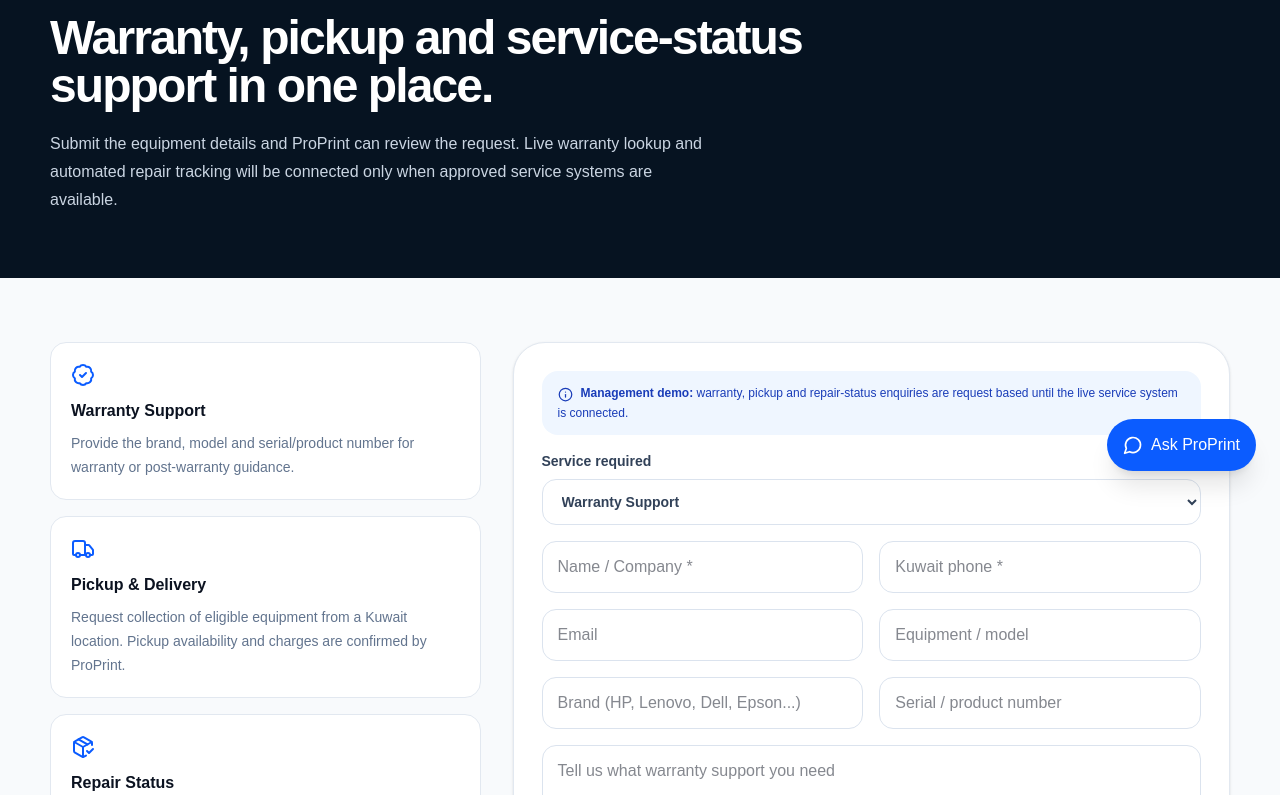
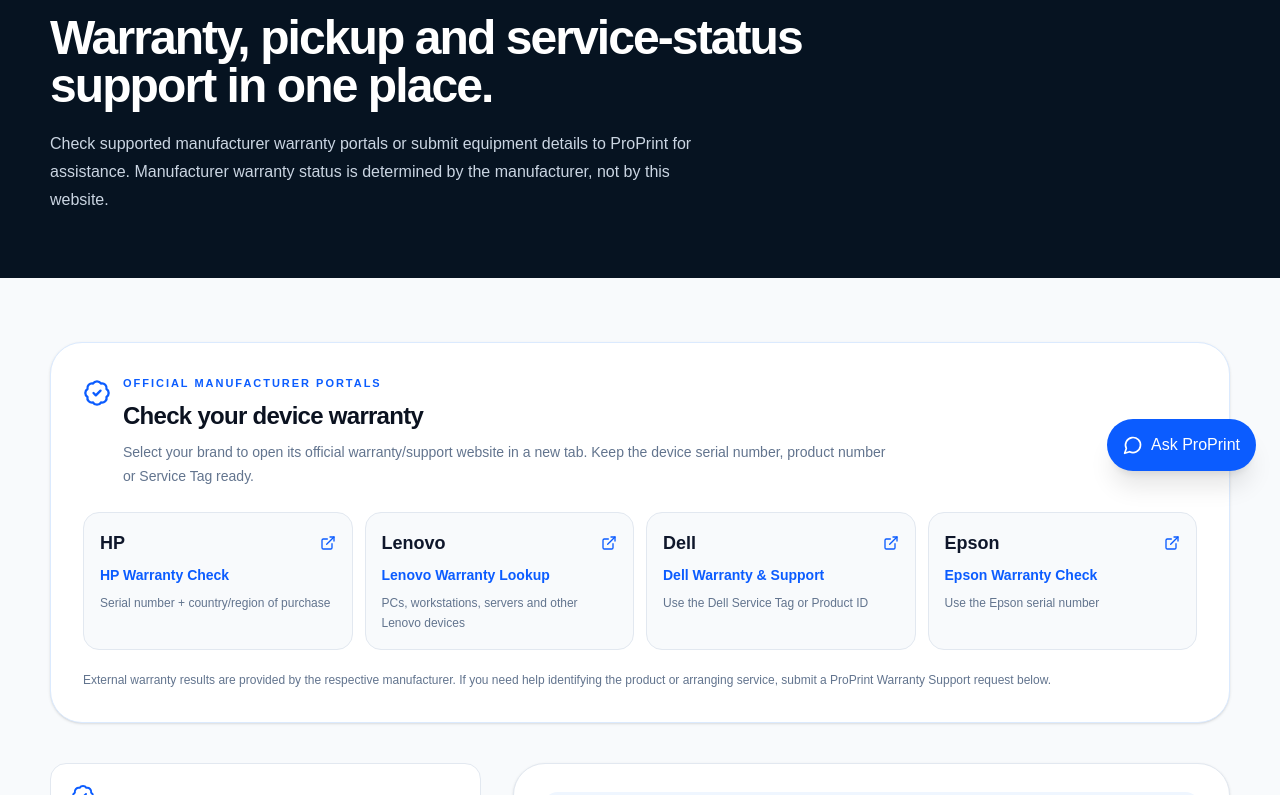
Before and after one commit to broprint/proprint-solutions-2026, a Next.js app: page /customer-care in a window 1280 px wide. Shown: the part 305-1100 px from the top of the page. Built offline with nearby package versions, Linux system fonts and the light colour scheme.

Commit message:
Add official manufacturer warranty lookup links

```diff
--- a/app/customer-care/page.tsx
+++ b/app/customer-care/page.tsx
@@ -1,5 +1,5 @@
 import Link from 'next/link';
-import { ArrowLeft, BadgeCheck, PackageCheck, Truck } from 'lucide-react';
+import { ArrowLeft, BadgeCheck, ExternalLink, PackageCheck, Truck } from 'lucide-react';
 import { CustomerCareForm } from '@/components/CustomerCareForm';
 
 export const metadata = {
@@ -8,6 +8,13 @@ export const metadata = {
 };
 
 type ServiceKey = 'warranty' | 'pickup' | 'status';
+
+const warrantyLinks = [
+  { brand: 'HP', label: 'HP Warranty Check', href: 'https://support.hp.com/emea_middle_east-en/check-warranty', hint: 'Serial number + country/region of purchase' },
+  { brand: 'Lenovo', label: 'Lenovo Warranty Lookup', href: 'https://support.lenovo.com/kw/en/warranty-upgrade-and-services/', hint: 'PCs, workstations, servers and other Lenovo devices' },
+  { brand: 'Dell', label: 'Dell Warranty & Support', href: 'https://www.dell.com/support/home/en-kw', hint: 'Use the Dell Service Tag or Product ID' },
+  { brand: 'Epson', label: 'Epson Warranty Check', href: 'https://warrantycheck.epson.eu/', hint: 'Use the Epson serial number' },
+];
 
 export default async function CustomerCarePage({ searchParams }: { searchParams: Promise<{ service?: string }> }) {
   const params = await searchParams;
@@ -22,13 +29,35 @@ export default async function CustomerCarePage({ searchParams }: { searchParams:
           <div className="mt-8 max-w-3xl">
             <div className="text-[11px] font-black uppercase tracking-[.2em] text-[#57a7ff]">ProPrint Customer Care</div>
             <h1 className="mt-3 text-4xl font-black tracking-[-.04em] sm:text-5xl">Warranty, pickup and service-status support in one place.</h1>
-            <p className="mt-5 max-w-2xl leading-7 text-slate-300">Submit the equipment details and ProPrint can review the request. Live warranty lookup and automated repair tracking will be connected only when approved service systems are available.</p>
+            <p className="mt-5 max-w-2xl leading-7 text-slate-300">Check supported manufacturer warranty portals or submit equipment details to ProPrint for assistance. Manufacturer warranty status is determined by the manufacturer, not by this website.</p>
           </div>
         </div>
       </section>
 
       <section className="py-16">
-        <div className="container grid gap-8 lg:grid-cols-[.75fr_1.25fr]">
+        <div className="container">
+          <div className="mb-10 rounded-[2rem] border border-blue-100 bg-white p-6 shadow-sm sm:p-8">
+            <div className="flex items-start gap-3">
+              <BadgeCheck className="mt-1 shrink-0 text-[#0b5cff]" size={28}/>
+              <div>
+                <div className="text-[11px] font-black uppercase tracking-[.18em] text-[#0b5cff]">Official Manufacturer Portals</div>
+                <h2 className="mt-2 text-2xl font-black tracking-[-.03em]">Check your device warranty</h2>
+                <p className="mt-2 max-w-3xl text-sm leading-6 text-slate-500">Select your brand to open its official warranty/support website in a new tab. Keep the device serial number, product number or Service Tag ready.</p>
+              </div>
+            </div>
+            <div className="mt-6 grid gap-3 sm:grid-cols-2 lg:grid-cols-4">
+              {warrantyLinks.map((item) => (
+                <a key={item.brand} href={item.href} target="_blank" rel="noopener noreferrer" className="group rounded-2xl border border-slate-200 bg-slate-50 p-4 transition hover:-translate-y-0.5 hover:border-blue-300 hover:bg-blue-50">
+                  <div className="flex items-center justify-between gap-3"><span className="text-lg font-black text-slate-900">{item.brand}</span><ExternalLink size={16} className="text-[#0b5cff]"/></div>
+                  <div className="mt-2 text-sm font-black text-[#0b5cff]">{item.label}</div>
+                  <p className="mt-2 text-xs leading-5 text-slate-500">{item.hint}</p>
+                </a>
+              ))}
+            </div>
+            <p className="mt-5 text-xs leading-5 text-slate-500">External warranty results are provided by the respective manufacturer. If you need help identifying the product or arranging service, submit a ProPrint Warranty Support request below.</p>
+          </div>
+
+          <div className="grid gap-8 lg:grid-cols-[.75fr_1.25fr]">
             <div className="space-y-4">
               {[
                 [BadgeCheck, 'Warranty Support', 'Provide the brand, model and serial/product number for warranty or post-warranty guidance.'],
@@ -38,6 +67,7 @@ export default async function CustomerCarePage({ searchParams }: { searchParams:
             </div>
             <CustomerCareForm initialService={initialService}/>
           </div>
+        </div>
       </section>
     </div>
   );
```
Lines whose indentation alone changed are shown as unchanged.
